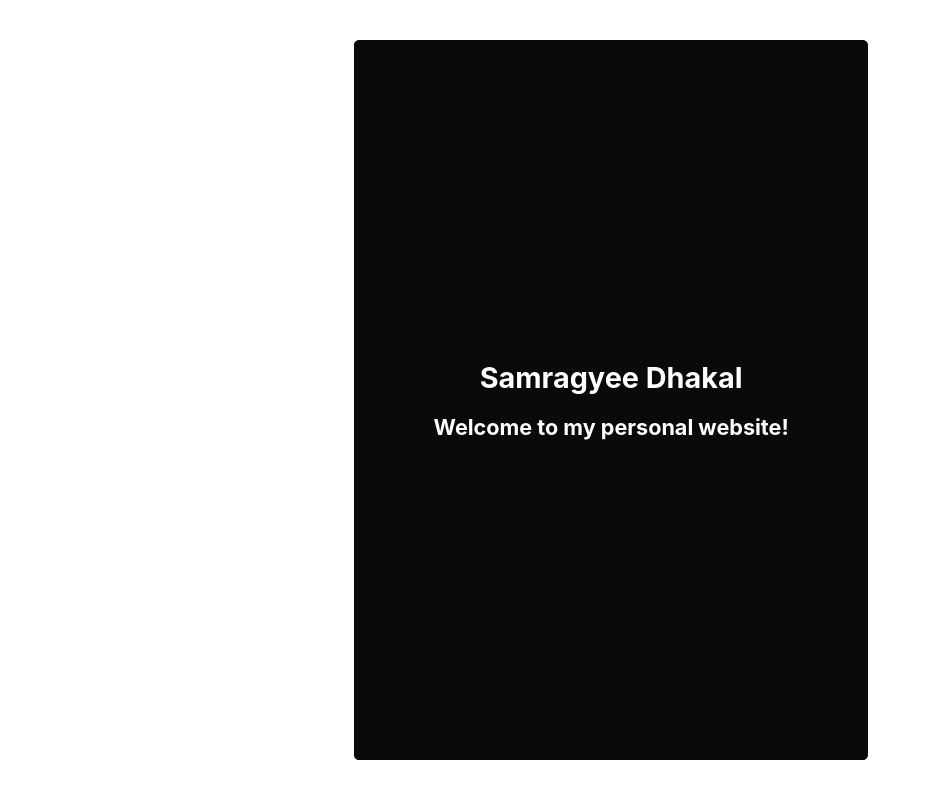
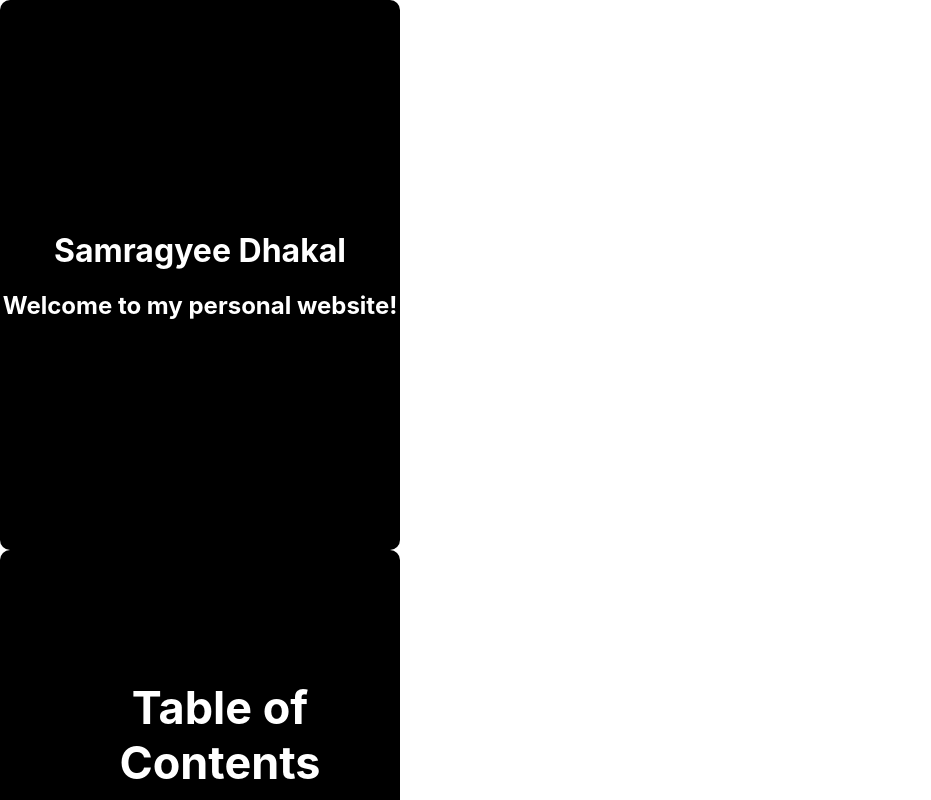
Before and after one commit to samragyee-d/portfolio-web, a React (Create React App) app: page / in a window 1280 px wide. Shown: the top 800 px of the page, without its empty margins (0-931 px from the left). Built offline with nearby package versions, Linux system fonts and the light colour scheme.

Commit message:
Added flip

```diff
--- a/package.json
+++ b/package.json
@@ -7,7 +7,9 @@
     "@testing-library/react": "^13.4.0",
     "@testing-library/user-event": "^13.5.0",
     "react": "^18.3.1",
+    "react-card-flip": "^1.2.2",
     "react-dom": "^18.3.1",
+    "react-flip-move": "^3.0.5",
     "react-router-dom": "^6.23.1",
     "react-scripts": "5.0.1",
     "web-vitals": "^2.1.4"
--- a/src/App.js
+++ b/src/App.js
@@ -1,6 +1,7 @@
 import React from "react";
 import {BrowserRouter as Router, Route, Routes } from 'react-router-dom';
 import Homepage from "./pages/homepage/homepage.js";
+import Education from "./pages/Education/Education.js";
 import './App.css';
 
 
@@ -11,6 +12,9 @@ function App() {
         <Routes>
           <Route path="/" exact Component={Homepage}/>
         </Routes>
+        <Routes>
+          <Route path="/E" exact Component={Education}/>
+        </Routes>
       </Router>
     </main>
   );
--- a/src/pages/Education/Education.js
+++ b/src/pages/Education/Education.js
@@ -1,11 +1,18 @@
 import React from 'react';
 
 function Education() {
+  function handleLasers(){
+
+  };
   return (
     <main>
+        <button onClick={(handleLasers)}>
+          Activate Lasers
+        </button>
         <div>
-            <h1>Education</h1>
+          <h1>Education</h1>
         </div>
+
     </main>
 
   );
--- a/src/pages/homepage/homepage.css
+++ b/src/pages/homepage/homepage.css
@@ -1,56 +1,56 @@
-.book {
-	display: flex;
-    justify-content: center;
-	--book-height: 100vh;
-	--book-ratio: 1.4;
-}
-
-
-.book > div {
-	height: var(--book-height);
-	width: calc(var(--book-height) / var(--book-ratio));
-	overflow: auto;
-	background-color: #0a0a0a;
-	transform: scale(0.9);
-	border-radius: 6px;
-	transform-origin: left;
-}
-
-
-.book-cover {
+.book-cover-front{
+    height:550px;
+    width:400px;
+    border-radius:10px;
+    /*makes kinda bigger
+    padding-left: 50px;*/
+    background-color: black;
+    color:white;
     display: flex;
     justify-content: center;
     align-items: center;
-    position: absolute;
-    z-index: 9;
-    text-align: center;
-    background-size: 2em 2em;
-    color: white;
-    transition: transform 2s;
-}
-
-
-.book-cover > div {
-    transition: opacity 0s 0.6s;
-}
-
-
-.book:not(:hover)> .book-cover {
-    transform: rotateY(0deg) scale(0.9);
-
-}
-
-.book:hover > .book-cover {
-    transform: rotateY(180deg) scale(0.9);
+    overflow: auto;
 }
 
 
 
-.interior{
+    /*display: flex;
+
+    --book-height: 100vh;
+    --book-ratio: 1.4;
+    height: var(--book-height);
+    width: calc(var(--book-height) / var(--book-ratio));
+    overflow: auto;
+    background-color: #0a0a0a;*/
+
+
+.book-cover-back{
+    height:550px;
+    width:400px;
+    border-radius:10px;
+    /*makes kinda bigger
+    padding-left: 50px;*/
+    background-color: black;
+    color:white;
     display: flex;
     justify-content: center;
-    --book-height: 100vh;
-    --book-ratio: 1.4;
+    align-items: center;
+    overflow: auto;
+
+}
+
+.interior-cover{
+    height:550px;
+    width:400px;
+    border-radius:10px;
+    /*makes kinda bigger
+    padding-left: 50px;*/
+    background-color: black;
+    color:white;
+    display: flex;
+    justify-content: center;
+    align-items: center;
+    overflow: auto;
 
 }
 
@@ -58,29 +58,3 @@ ul.text{
     font-size: 30px;
     list-style-type:none;
 }
-
-
-.interior > div {
-    height: var(--book-height);
-    width: calc(var(--book-height) / var(--book-ratio));
-    overflow: auto;
-    background-color: #0a0a0a;
-    transform: scale(0.9);
-    border-radius: 6px;
-    transform-origin: left;
-    z-index: 1;
-}
-
-
-.interior-cover {
-    display: flex;
-    justify-content: center;
-    align-items: center;
-    position: absolute;
-    z-index: 9;
-    text-align: left;
-	background-size: 2em 2em;
-    background-color: #232323;
-    color: white;
-    transition: transform 2s;
-}
--- a/src/pages/homepage/homepage.js
+++ b/src/pages/homepage/homepage.js
@@ -1,25 +1,31 @@
 import React from 'react';
 import './homepage.css';
-import { Link } from "react-router-dom";
 import { useState } from 'react';
+import ReactCardFlip from "react-card-flip";
 
 function Homepage() {
-	const links = () => console.log("Mwaahahah")
+	const [isFlipped, setIsFlipped] = useState(false);
+
+	function flipCover(){
+		setIsFlipped(!isFlipped);
+	};
   return (
     <main>
-	<div className ="book">
-		<div className ='book-cover' >
-			<div>
-				<h1>Samragyee Dhakal</h1>
-				<h2>Welcome to my personal website!</h2>
+		<ReactCardFlip flipDirection='horizontal' isFlipped={isFlipped}>
+			<div className ='book-cover-front' onClick={flipCover}>
+				<div>
+					<h1>Samragyee Dhakal</h1>
+					<h2>Welcome to my personal website!</h2>
+				</div>
 			</div>
-		</div>
-    </div>
-	<div className ="interior">
+			<div className ='book-cover-back' onClick={flipCover}>
+				<h1>back</h1>
+			</div>
+		</ReactCardFlip>
 		<div className ="interior-cover">
 			<ul className='text'>
 				<h2>Table of Contents</h2>
-				<li><Link onClick={links}>Education</Link></li>
+				<li></li>
 				<li>Skills</li>
 				<li>Expierence</li>
 				<li>Projects</li>
@@ -27,7 +33,6 @@ function Homepage() {
 				<li>Misc</li>
 			</ul>
 		</div>
-	</div>
     </main>
   );
 }
```
Also changed, not shown: 1 other file (tests, documents, lock files or other folders).
